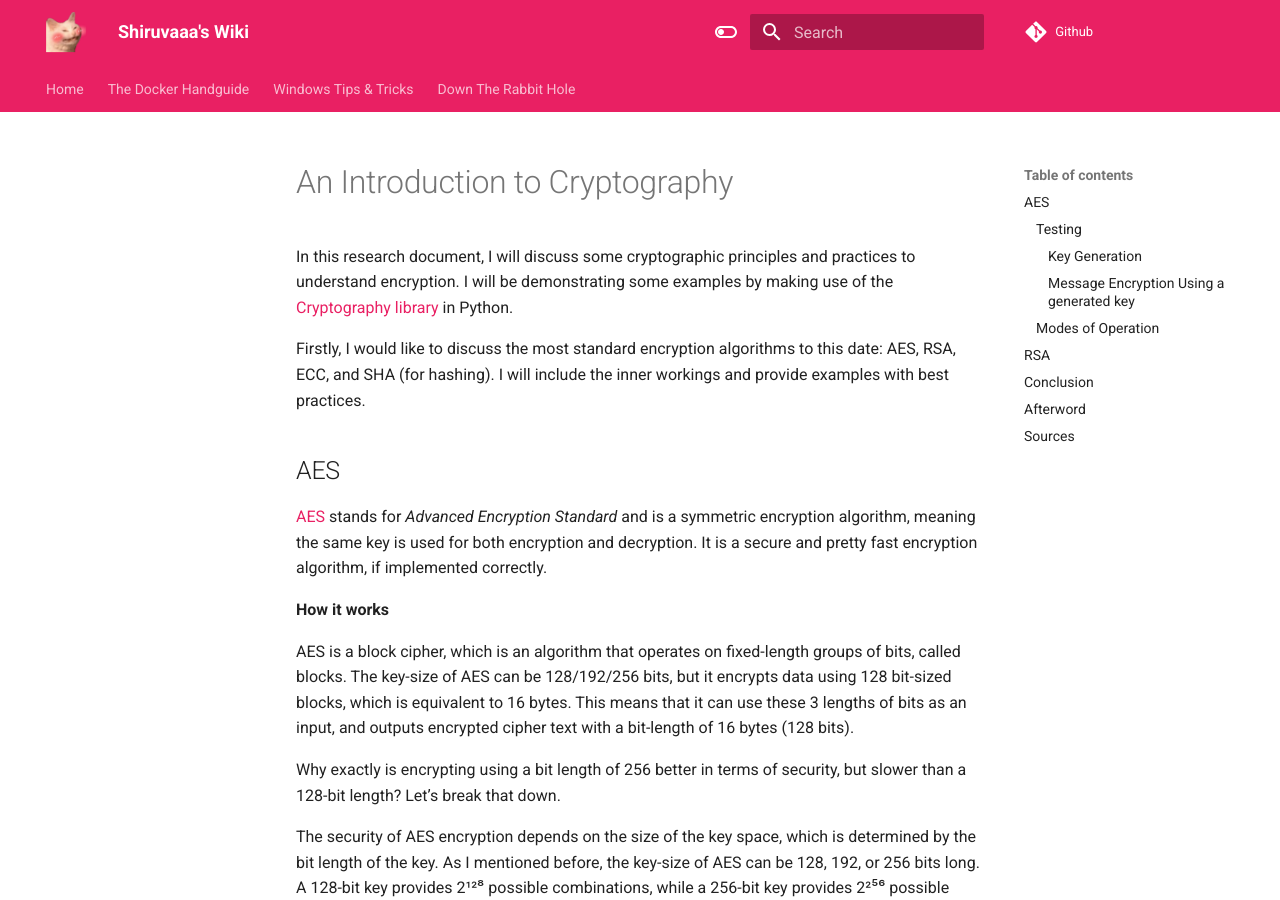
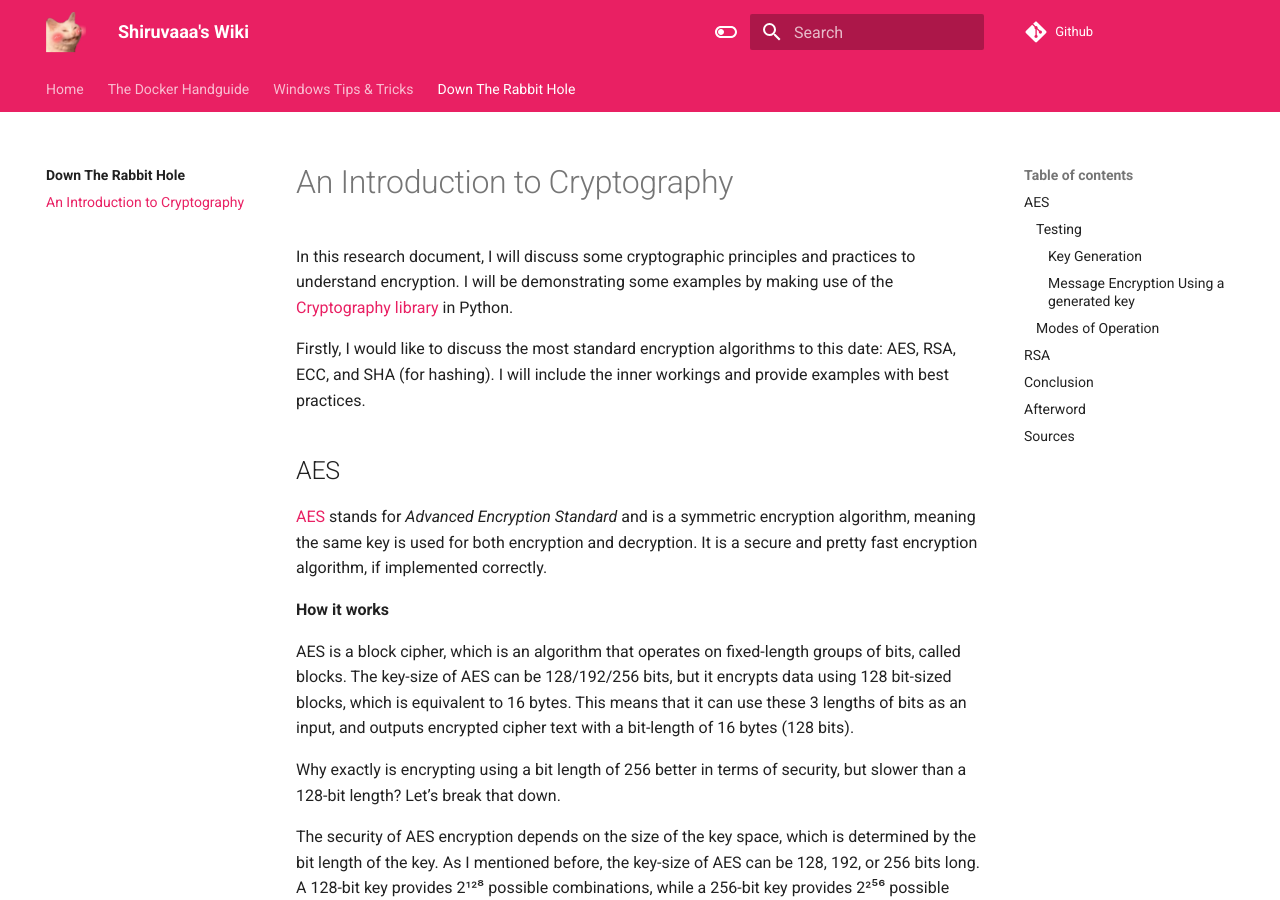
Before and after one commit to silverfs/wiki.shiruvaaa.net, an MkDocs documentation site: the page built from docs/rabbit-holes/cryptography.md, in a window 1280 px wide and 900 px high. Built offline with MkDocs 1.6.1 and Material for MkDocs 9.7.7, drawn with Linux system fonts in a browser that asks for light colours; comment, search, counter and statistics services are not loaded; some of the changed lines change nothing that is shown.

Commit message:
Correct indentation fix :)

```diff
--- a/mkdocs.yml
+++ b/mkdocs.yml
@@ -33,9 +33,9 @@ nav:
       - manuals/windows/tips-and-tricks/tools and tweaks/winaero tweaker.md
     - System & Administration:
       - manuals/windows/tips-and-tricks/system and administration/reset windows passwords with an install disk.md
-  - Down The Rabbit Hole: rabbit-holes/index.md
-      - rabbit-holes/index.md
-      - rabbit-holes/cryptography.md
+  - Down The Rabbit Hole:
+    - rabbit-holes/index.md
+    - rabbit-holes/cryptography.md
 
 
 theme:
```
